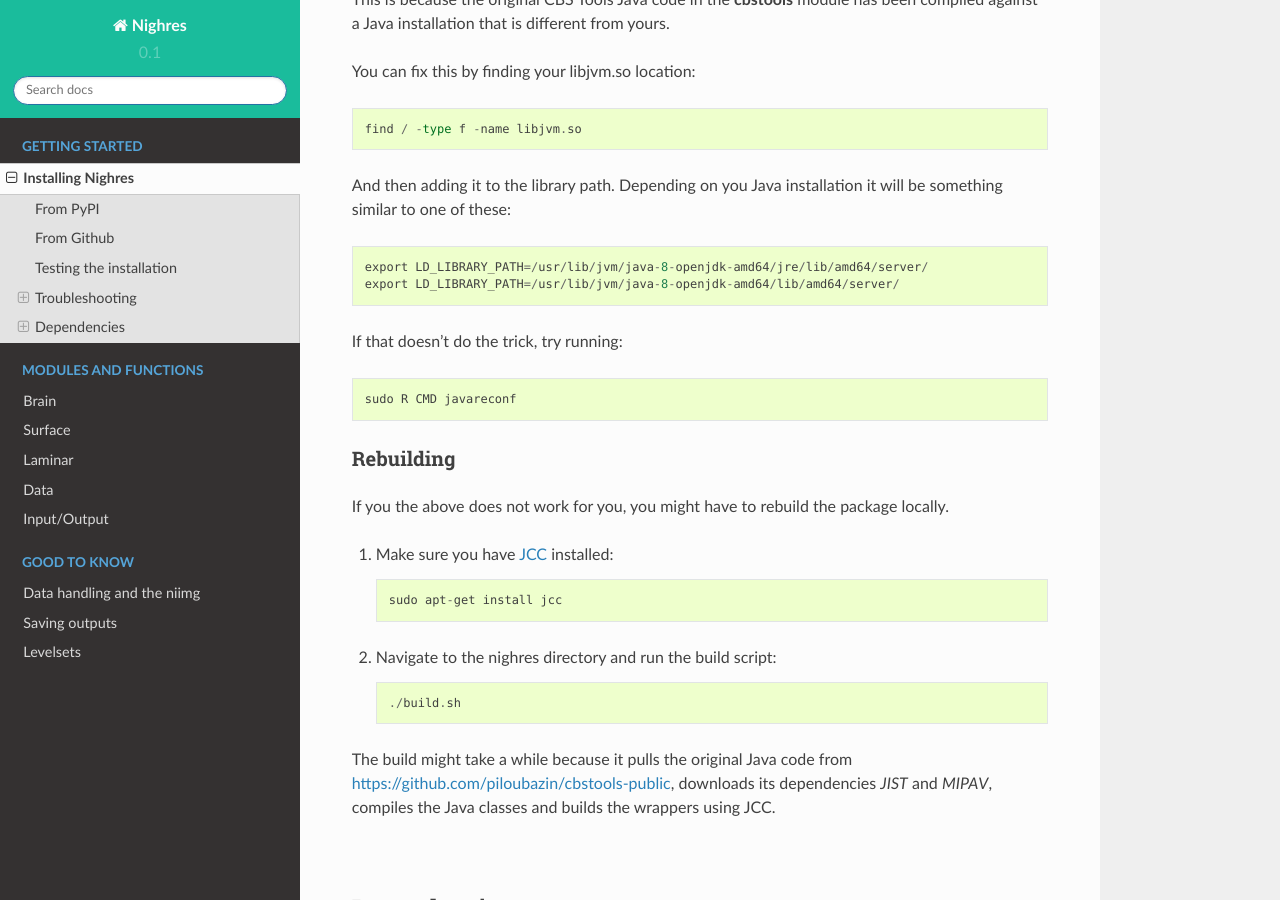
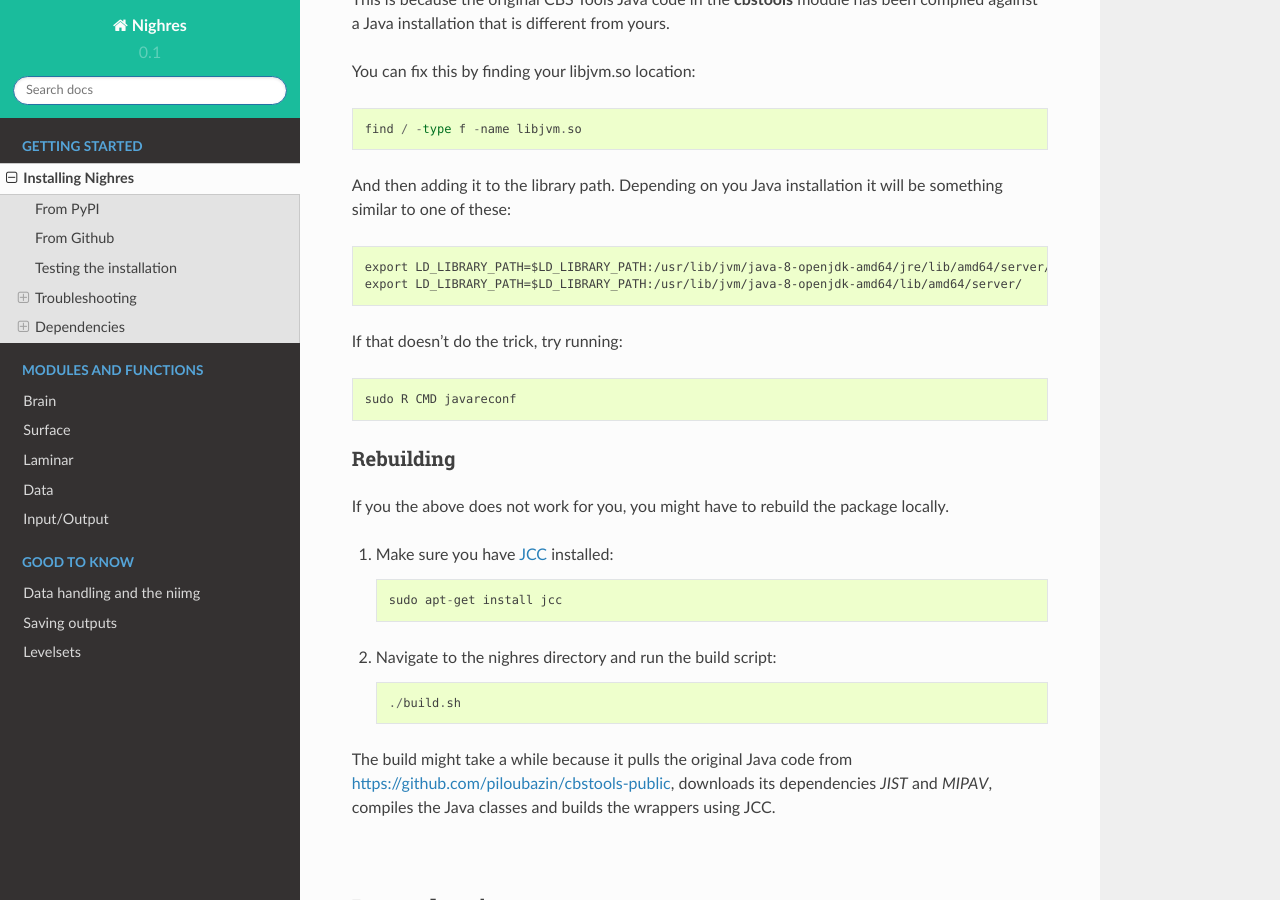
Before and after one commit to nighres/nighres, a Sphinx documentation site: the page built from doc/installation.rst, in a window 1280 px wide and 900 px high, scrolled down 1229 px. Built offline with Sphinx 7.4.7 and the Read the Docs theme 2.0.0, drawn with Linux system fonts in a browser that asks for light colours; pages that are not in the unit, such as notebooks, are missing from menus.

Commit message:
correcting library path troubleshooting

```diff
--- a/doc/installation.rst
+++ b/doc/installation.rst
@@ -52,8 +52,8 @@ You can fix this by finding your libjvm.so location::
 
 And then adding it to the library path. Depending on you Java installation it will be something similar to one of these::
 
-    export LD_LIBRARY_PATH=/usr/lib/jvm/java-8-openjdk-amd64/jre/lib/amd64/server/
-    export LD_LIBRARY_PATH=/usr/lib/jvm/java-8-openjdk-amd64/lib/amd64/server/
+    export LD_LIBRARY_PATH=$LD_LIBRARY_PATH:/usr/lib/jvm/java-8-openjdk-amd64/jre/lib/amd64/server/
+    export LD_LIBRARY_PATH=$LD_LIBRARY_PATH:/usr/lib/jvm/java-8-openjdk-amd64/lib/amd64/server/
 
 If that doesn't do the trick, try running::
 
```
